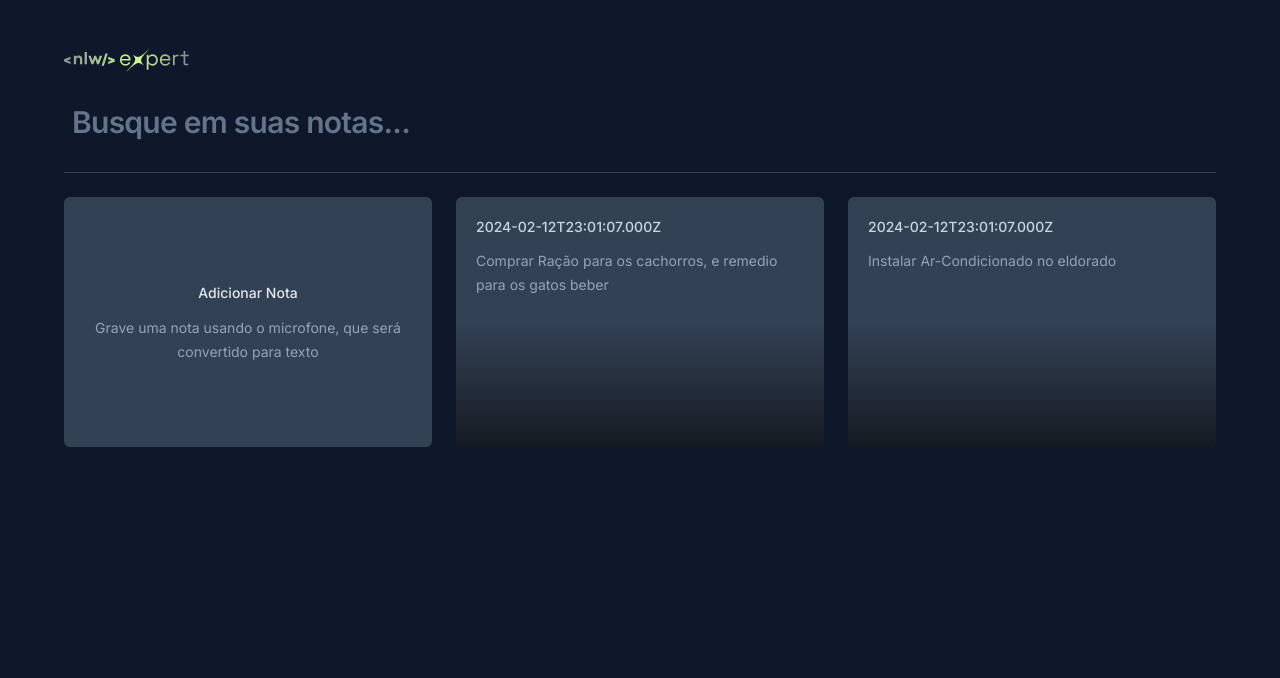
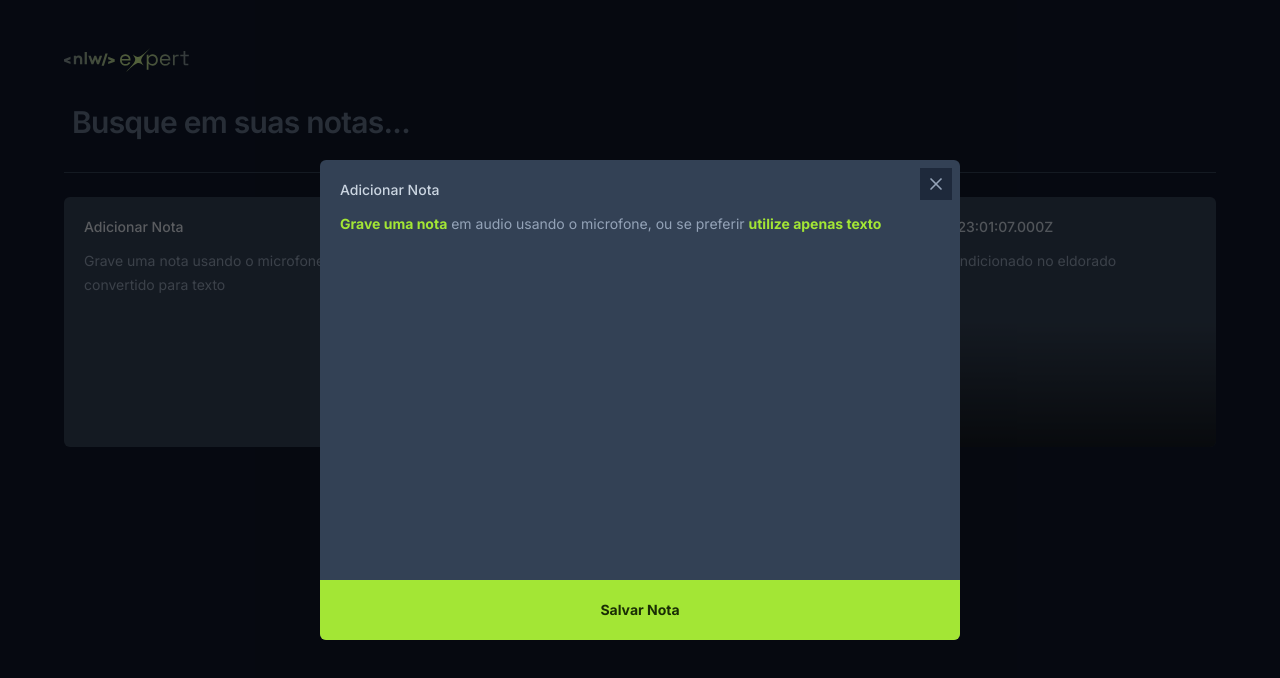
Before and after one commit to CassioJhones/FastAnotation, a React (Vite) app: page / in a window 1280 px wide. Both pictures are taken after a click on the button 248 px from the left and 322 px from the top of the page. Shown: the top 678 px of the page. Built offline with nearby package versions, Linux system fonts and the light colour scheme.

Commit message:
estilizacao final dos cards

```diff
--- a/src/App.tsx
+++ b/src/App.tsx
@@ -21,7 +21,7 @@ export function App() {
           content: 'Comprar Ração para os cachorros, e remedio para os gatos beber'
         }} />
 
-<CardNotas note={{
+        <CardNotas note={{
           date: new Date(),
           content: 'Instalar Ar-Condicionado no eldorado'
         }} />
--- a/src/Componentes/CardNotas.tsx
+++ b/src/Componentes/CardNotas.tsx
@@ -11,7 +11,7 @@ interface PropsDoCardNotas {
 export function CardNotas({ note }: PropsDoCardNotas) {
   return (
     <Dialog.Root>
-      <Dialog.Trigger className='focus-visible:ring-2 outline-none flex flex-col focus-visible:ring-lime-400 rounded-md text-left bg-slate-700 p-5 gap-3 overflow-hidden relative hover:ring-2 hover:ring-slate-600'>
+      <Dialog.Trigger className=' outline-none flex flex-col  rounded-md text-left bg-slate-700 p-5 gap-3 overflow-hidden relative hover:ring-2 hover:ring-slate-600 focus-visible:ring-lime-400 focus-visible:ring-2 '>
         <span className='text-sm font-medium text-slate-300'>
           {note.date.toISOString()}
         </span>
@@ -27,7 +27,7 @@ export function CardNotas({ note }: PropsDoCardNotas) {
         <Dialog.Content className="overflow-hidden outline-none max-w-[640px] w-full bg-slate-700 rounded-md flex flex-col fixed left-1/2 top-1/2 -translate-y-1/2 -translate-x-1/2  h-[60vh]  " >
 
           <Dialog.Close className="absolute right-2 top-2 bg-slate-800 p-1.5 text-slate-400 hover:bg-slate-900  hover:text-red-400"  >
-            <X className="size-5"/>
+            <X className="size-5" />
           </Dialog.Close>
           <div className="flex flex-1 flex-col gap-3 p-5">
             <span className='text-sm font-medium text-slate-300'>
--- a/src/Componentes/NovoCardNotas.tsx
+++ b/src/Componentes/NovoCardNotas.tsx
@@ -6,13 +6,35 @@ import { X } from 'lucide-react'
 export function NovoCardNotas() {
   return (
     <Dialog.Root>
-      <button className='rounded-md bg-slate-700 p-5 space-y-3'>
+      <Dialog.Trigger className='flex flex-col text-left rounded-md bg-slate-700 p-5 gap-3 hover:ring-2 hover:ring-slate-600 focus-visible:ring-lime-400 focus-visible:ring-2 ' >
         <span className='text-sm font-medium text-slate-200'>
           Adicionar Nota</span>
         <p className='text-sm leading-6 text-slate-400'>
           Grave uma nota usando o microfone, que será convertido para texto</p>
-      </button>
+      </Dialog.Trigger>
+
+      <Dialog.Portal>
+        <Dialog.Overlay className="inset-0 fixed bg-black/60" />
+        <Dialog.Content className="overflow-hidden outline-none max-w-[640px] w-full bg-slate-700 rounded-md flex flex-col fixed left-1/2 top-1/2 -translate-y-1/2 -translate-x-1/2  h-[60vh]  " >
+
+          <Dialog.Close className="absolute right-2 top-2 bg-slate-800 p-1.5 text-slate-400 hover:bg-slate-900  hover:text-red-400"  >
+            <X className="size-5" />
+          </Dialog.Close>
+          <div className="flex flex-1 flex-col gap-3 p-5">
+            <span className='text-sm font-medium text-slate-300'>
+              Adicionar Nota
+            </span>
+            <p className='text-sm leading-6 text-slate-400'>
+              <button className="font-bold text-lime-400 hover:underline"> Grave uma nota</button> em audio usando o microfone, ou se preferir <button className="font-bold text-lime-400 hover:underline"> utilize apenas texto</button>
+            </p>
+          </div>
+
+          <button type="button" className=" hover:bg-lime-600 outline-none text-lime-950 text-sm w-full bg-lime-400 py-5 text-center font-bold">
+            Salvar Nota </button>
+        </Dialog.Content>
+      </Dialog.Portal>
+
+
     </Dialog.Root>
-
   )
 }
```
